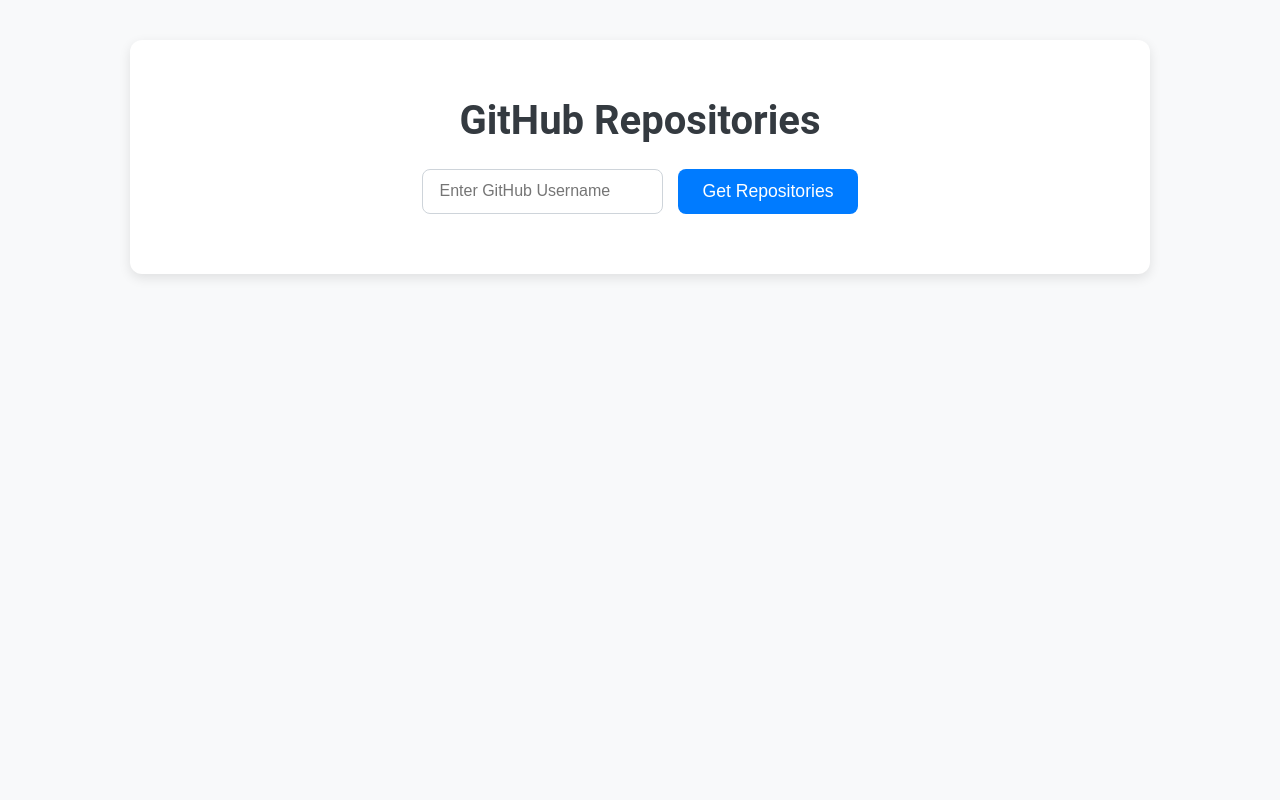
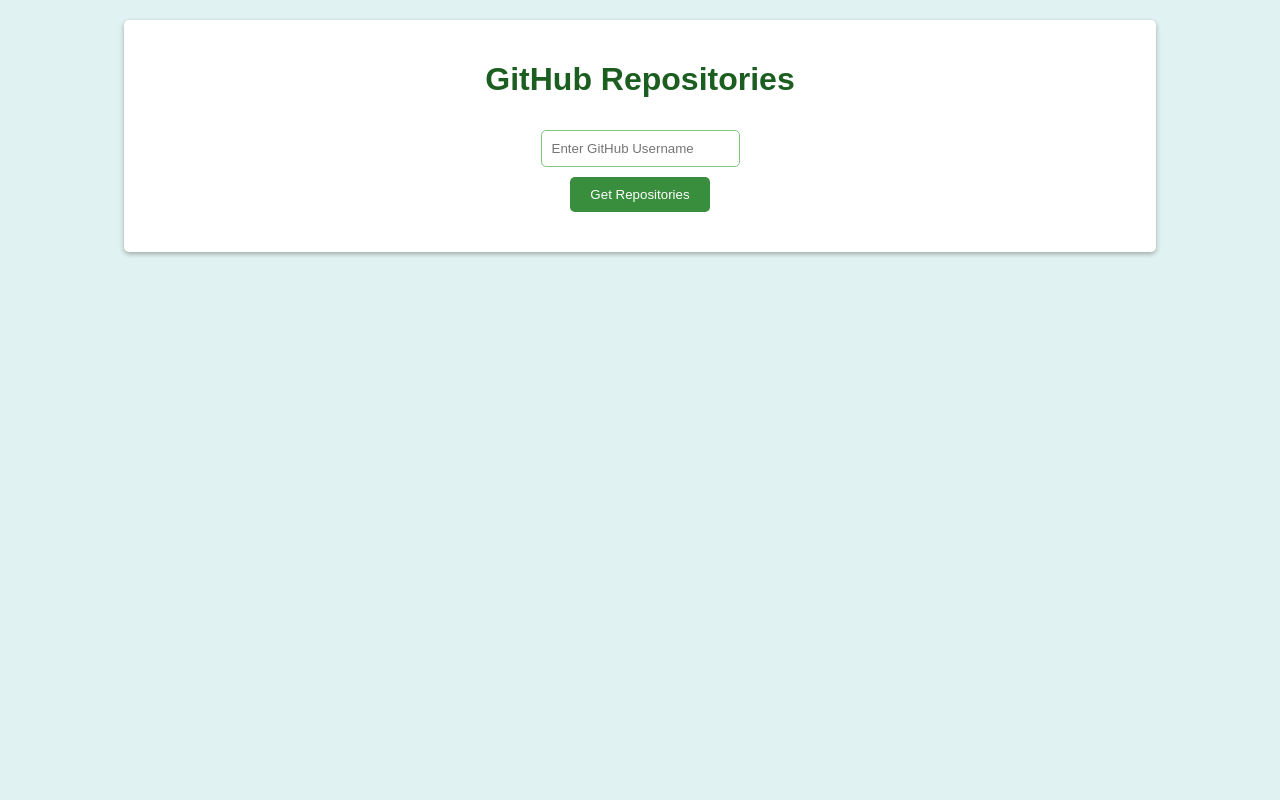
Before and after one commit to jdelgadoc17/buscarepo, a Flask app: page / in a window 1280 px wide. Run offline with Flask 3, Linux system fonts and the light colour scheme.

Commit message:
Update static/style.css with new styles

```diff
--- a/static/style.css
+++ b/static/style.css
@@ -1,108 +1,62 @@
 body {
-    font-family: 'Roboto', sans-serif;
+    font-family: Arial, sans-serif;
     margin: 0;
-    padding: 0;
-    background-color: #f8f9fa;
-    color: #495057;
-    display: flex;
-    flex-direction: column;
-    align-items: center;
-    min-height: 100vh;
+    padding: 20px;
+    background-color: #e0f2f1;
+    color: #2e7d32;
 }
 
 .container {
     width: 80%;
-    max-width: 960px;
-    margin-top: 40px;
+    margin: 0 auto;
     background-color: #fff;
-    padding: 30px;
-    border-radius: 12px;
-    box-shadow: 0 4px 12px rgba(0, 0, 0, 0.1);
-    text-align: center;
+    padding: 20px;
+    border-radius: 5px;
+    box-shadow: 0 2px 5px rgba(0,0,0,0.3);
 }
 
 h1 {
-    font-size: 2.5rem;
-    color: #343a40;
-    margin-bottom: 25px;
+    color: #1b5e20;
+    text-align: center;
 }
 
 form {
     display: flex;
-    justify-content: center;
-    margin-bottom: 30px;
+    flex-direction: column;
+    align-items: center;
 }
 
 input[type="text"] {
-    padding: 12px 16px;
-    border: 1px solid #ced4da;
-    border-radius: 8px;
-    margin-right: 15px;
-    font-size: 1rem;
-    transition: border-color 0.2s ease-in-out;
-}
-
-input[type="text"]:focus {
-    border-color: #80bdff;
-    outline: 0;
-    box-shadow: 0 0 0 0.2rem rgba(0, 123, 255, 0.25);
+    padding: 10px;
+    margin: 10px 0;
+    border: 1px solid #81c784;
+    border-radius: 5px;
 }
 
 button[type="submit"] {
-    padding: 12px 24px;
-    background-color: #007bff;
-    color: #fff;
+    padding: 10px 20px;
+    background-color: #388e3c;
+    color: white;
     border: none;
-    border-radius: 8px;
+    border-radius: 5px;
     cursor: pointer;
-    font-size: 1.1rem;
-    transition: background-color 0.2s ease-in-out;
-}
-
-button[type="submit"]:hover {
-    background-color: #0056b3;
 }
 
 .repositories {
-    display: grid;
-    grid-template-columns: repeat(auto-fit, minmax(300px, 1fr));
-    gap: 30px;
-    margin-top: 30px;
+    margin-top: 20px;
 }
 
 .repo {
-    padding: 25px;
-    border: 1px solid #dee2e6;
-    border-radius: 12px;
-    background-color: #fff;
-    box-shadow: 0 2px 6px rgba(0, 0, 0, 0.05);
-    transition: transform 0.2s ease-in-out;
-}
-
-.repo:hover {
-    transform: translateY(-5px);
+    padding: 10px;
+    margin-bottom: 10px;
+    border: 1px solid #a5d6a7;
+    border-radius: 5px;
 }
 
 .repo h2 {
-    font-size: 1.5rem;
-    color: #343a40;
-    margin-top: 0;
-    margin-bottom: 15px;
-}
-
-.repo p {
-    font-size: 1rem;
-    color: #6c757d;
-    margin-bottom: 20px;
+    color: #2e7d32;
 }
 
 .repo a {
-    color: #007bff;
-    text-decoration: none;
-    font-weight: 500;
-    transition: color 0.2s ease-in-out;
+    color: #1b5e20;
 }
-
-.repo a:hover {
-    color: #0056b3;
-}
```
